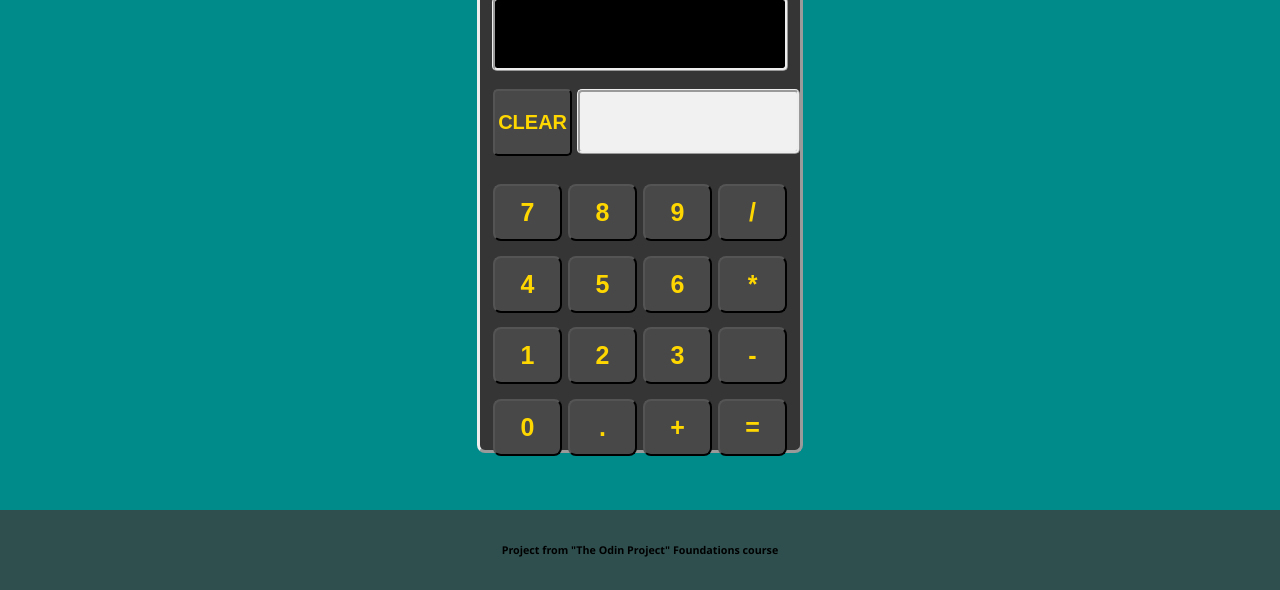
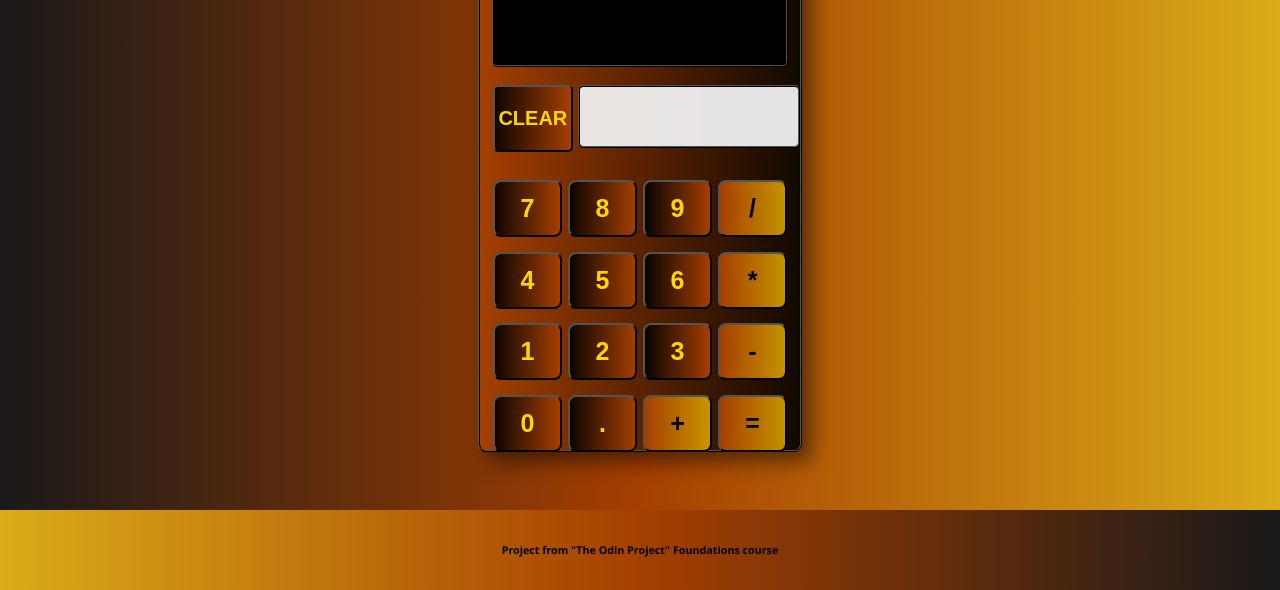
Before and after one commit to biandresen/Calculator, a plain HTML site: page index.html in a window 1280 px wide. Shown: the part 210-800 px from the top of the page. Drawn offline with Linux system fonts and the light colour scheme.

Commit message:
feat: UI golden

```diff
--- a/index.html
+++ b/index.html
@@ -23,19 +23,19 @@
           <button id="btn7" class="buttons">7</button>
           <button id="btn8" class="buttons">8</button>
           <button id="btn9" class="buttons">9</button>
-          <button id="btn/" class="buttons">/</button>
+          <button id="btn/" class="buttons operator">/</button>
           <button id="btn4" class="buttons">4</button>
           <button id="btn5" class="buttons">5</button>
           <button id="btn6" class="buttons">6</button>
-          <button id="btn*" class="buttons">*</button>
+          <button id="btn*" class="buttons operator">*</button>
           <button id="btn1" class="buttons">1</button>
           <button id="btn2" class="buttons">2</button>
           <button id="btn3" class="buttons">3</button>
-          <button id="btn-" class="buttons">-</button>
+          <button id="btn-" class="buttons operator">-</button>
           <button id="btn0" class="buttons">0</button>
           <button id="btn." class="buttons">.</button>
-          <button id="btn+" class="buttons">+</button>
-          <button id="btn=" class="buttons">=</button>
+          <button id="btn+" class="buttons operator">+</button>
+          <button id="btn=" class="buttons operator">=</button>
         </div>
       </div>
     </div>
--- a/style.css
+++ b/style.css
@@ -9,13 +9,23 @@ body {
   display: flex;
   justify-content: center;
   align-items: center;
-  background-color: darkslategray;
+  background: linear-gradient(
+    to right,
+    rgba(215, 162, 0, 0.9),
+    rgb(165, 63, 0),
+    rgba(0, 0, 0, 0.9)
+  );
   width: 100vw;
   height: calc(0.1 * 100vh);
 }
 
 #content {
-  background-color: darkcyan;
+  background: linear-gradient(
+    to right,
+    rgba(0, 0, 0, 0.9),
+    rgb(165, 63, 0),
+    rgba(215, 162, 0, 0.9)
+  );
   width: 100vw;
   height: calc(0.8 * 100vh);
   display: flex;
@@ -24,26 +34,30 @@ body {
 }
 
 #calculatorFrame {
-  background-color: rgb(53, 53, 53);
+  /* background-color: rgb(53, 53, 53); */
+  background: linear-gradient(to right, rgb(165, 63, 0), rgba(0, 0, 0, 0.9));
   width: calc(0.25 * 100vw);
   height: calc(0.65 * 100vh);
   border-radius: 8px;
-  border-style: outset;
+  border: 2px ridge black;
+  box-shadow: 10px 10px 20px rgba(0, 0, 0, 0.5);
 }
 
 #calculatorName {
-  background-color: rgb(72, 72, 72);
+  /* background-color: rgb(72, 72, 72); */
+  background: linear-gradient(to right, rgba(0, 0, 0, 0.9), rgb(165, 63, 0));
   color: gold;
   text-align: center;
   font-size: 30px;
   font-weight: 800;
   margin: 5px;
   padding: 5px;
-  border-style: ridge;
+  border: 2px ridge black;
   border-radius: 5px;
 }
 
 #display {
+  overflow: hidden;
   display: flex;
   justify-content: center;
   align-items: center;
@@ -53,9 +67,14 @@ body {
   background-color: black;
   color: gold;
   border-radius: 5px;
-  border-style: ridge;
+  border: 2px ridge black;
   font-size: 50px;
   font-weight: 800;
+  /* text-shadow: 2px 2px 4px rgba(255, 217, 0, 0.4); */
+  text-shadow: 0 0 5px rgba(255, 217, 0, 0.4), 0 0 15px rgba(255, 217, 0, 0.4),
+    0 0 25px rgba(255, 217, 0, 0.4), 0 0 35px rgba(255, 217, 0, 0.4),
+    0 0 45px rgba(255, 217, 0, 0.4), 0 0 55px rgba(255, 217, 0, 0.4),
+    0 0 65px rgba(255, 217, 0, 0.4), 0 0 75px rgba(255, 217, 0, 0.4);
 }
 
 #clearAndInput {
@@ -63,6 +82,7 @@ body {
 }
 
 #numbersInput {
+  overflow: hidden;
   display: inline-block;
   display: flex;
   justify-content: right;
@@ -71,11 +91,12 @@ body {
   padding: 0px;
   width: calc(0.175 * 100vw);
   height: calc(0.115 * 0.65 * 100vh);
-  background-color: rgb(241, 241, 241);
+  background-color: rgba(241, 241, 241, 0.945);
   border-radius: 5px;
-  border-style: ridge;
+  border: 2px ridge black;
   font-size: 50px;
   font-weight: 800;
+  text-shadow: 2px 2px 4px rgba(0, 0, 0, 0.7);
 }
 
 #btnClear {
@@ -85,7 +106,8 @@ body {
   height: calc(0.13 * 0.65 * 100vh);
   width: calc(0.157 * 0.65 * 100vh);
   border-radius: 5px;
-  background-color: rgb(72, 72, 72);
+  /* background-color: rgb(72, 72, 72); */
+  background: linear-gradient(to right, rgba(0, 0, 0, 0.9), rgb(165, 63, 0));
   color: gold;
   font-size: 20px;
   font-weight: 800;
@@ -109,13 +131,28 @@ body {
   height: 20%;
   margin: 5px 3px 3px 3px;
   padding: 0px;
-  background-color: rgb(72, 72, 72);
+  /* background-color: rgb(72, 72, 72); */
+  background: linear-gradient(to right, rgba(0, 0, 0, 0.9), rgb(165, 63, 0));
   color: gold;
   font-size: 25px;
   font-weight: 800;
   border-radius: 8px;
 }
 
+.operator {
+  color: black;
+  background: linear-gradient(
+    to right,
+    rgb(165, 63, 0),
+    rgba(215, 162, 0, 0.9)
+  );
+}
+
 .buttons:hover {
   cursor: pointer;
 }
+
+.buttons:active {
+  background: rgb(255, 255, 255, 0.9);
+  transition: background-color 0.2s ease-in;
+}
```
